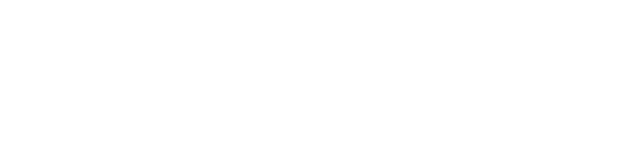
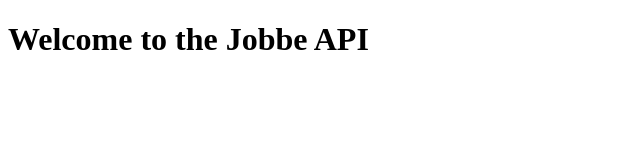
Before and after one commit to semino-dario/nodeUdemy, a website: page JOBS/public/index.html in a window 1280 px wide. Shown: the whole page, without its empty margins (0-640 px from the left). Drawn offline with Linux system fonts and the light colour scheme.

```diff
--- a/JOBS/public/index.html
+++ b/JOBS/public/index.html
@@ -6,5 +6,7 @@
     <meta name="viewport" content="width=device-width, initial-scale=1.0" />
     <title>Jobbe API</title>
   </head>
-  <body></body>
+  <body>
+    <h1>Welcome to the Jobbe API</h1>
+  </body>
 </html>
```
Also changed, not shown: JOBS/app.js (+5 -3 lines).
